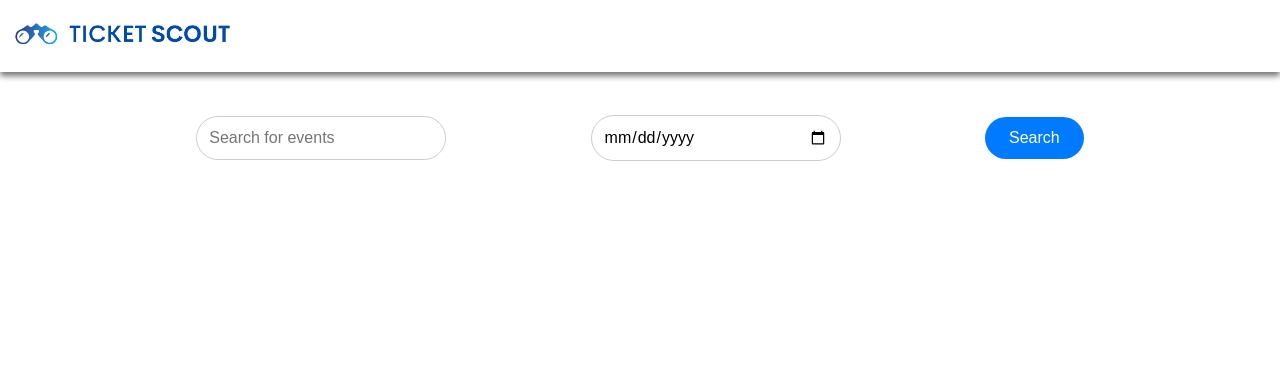
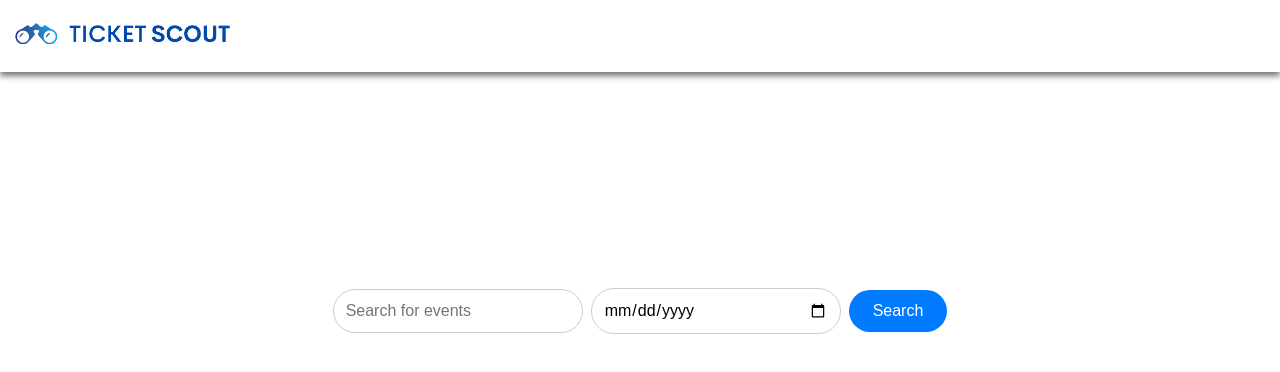
Before and after one commit to rparikh77/ticket-scout, a React (Create React App) app: page / in a window 1280 px wide. Shown: the top 372 px of the page. Built offline with nearby package versions, Linux system fonts and the light colour scheme.

Commit message:
home-rohan

```diff
--- a/src/global.css
+++ b/src/global.css
@@ -4,17 +4,13 @@
     margin: auto;
     padding: auto;
 }
-
-.home-container h1{
-    padding-top: 5%;
-    padding-left: 10px;
-}
+/* Home Container */
 
 .home-container {
+    padding-top: 20%;
+    display: flex;
     width: 80%;
-    margin: 0 auto;
     text-align: center;
-    padding: 2rem 0;
   }
 
   .search-form {
--- a/src/pages/home.tsx
+++ b/src/pages/home.tsx
@@ -6,13 +6,14 @@ const Home: React.FC = () => {
 
   const handleSearch = (e: React.FormEvent) => {
     e.preventDefault();
+
     // Add logic here to search for events using searchTerm and eventDate
     console.log('Searching for:', searchTerm, eventDate);
   };
 
   return (
     <div className='home-container'>
-      <h1></h1>
+
 
       <form onSubmit={handleSearch} className='search-form'>
         <input
```
